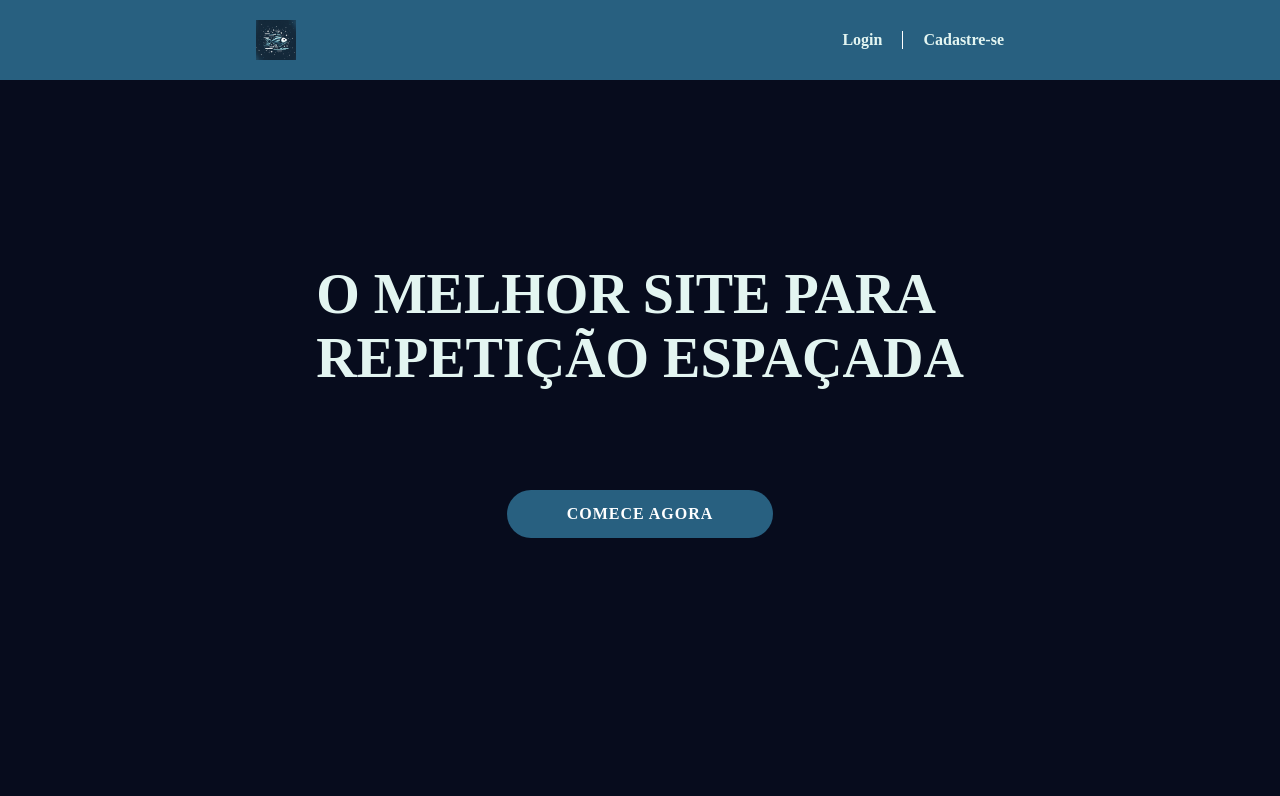
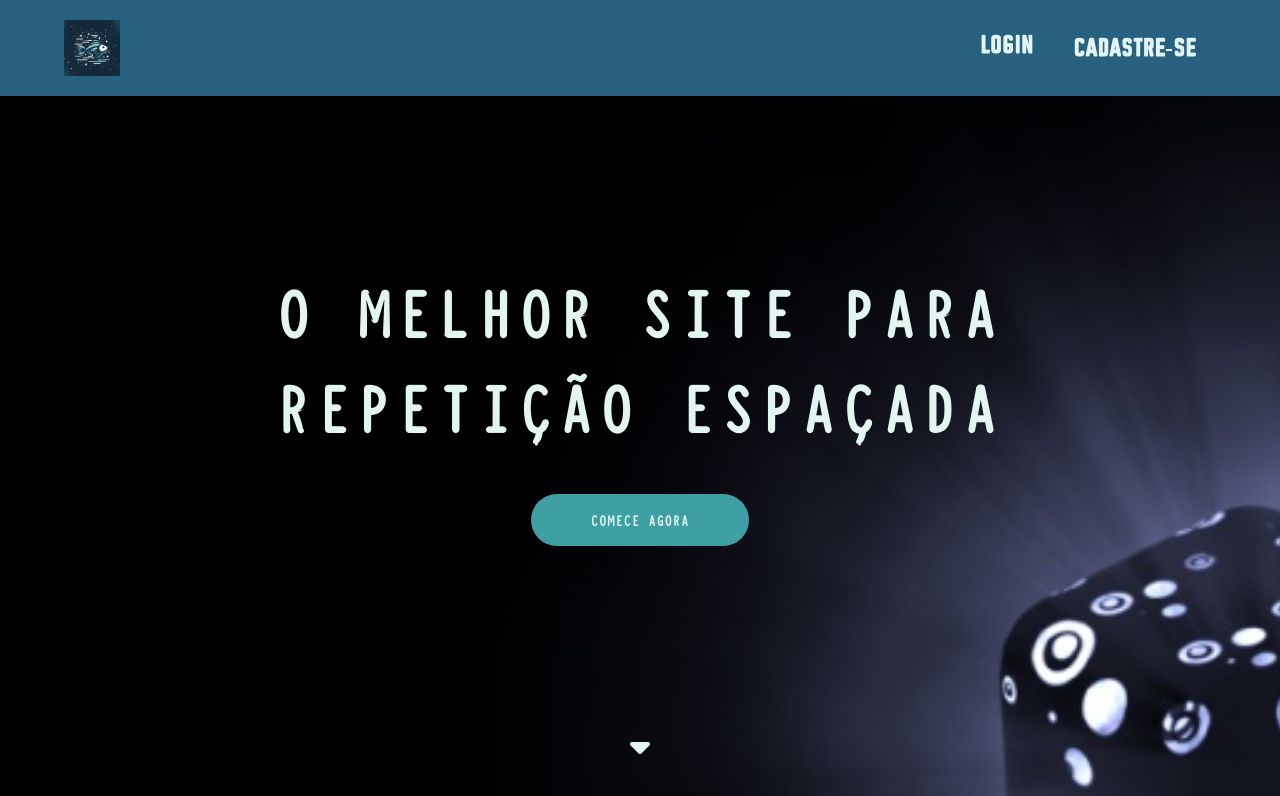
Before and after one commit to Cheolhyeol/KnightCoders_Volans, a plain HTML site: page Volans/index.html in a window 1280 px wide. Shown: the top 796 px of the page. Drawn offline with Linux system fonts and the light colour scheme.

Commit message:
Pending changes exported from your codespace

```diff
--- /dev/null
+++ b/Volans/Styles/index.css
@@ -0,0 +1,235 @@
+/*====================================================================*/
+/*                             Configs                                */
+/*====================================================================*/
+
+@import url('https://fonts.googleapis.com/css2?family=Anonymous+Pro:ital,wght@0,400;0,700;1,400;1,700&family=Anton&display=swap');
+
+@font-face
+{
+    font-family: F1;
+    src: url(./Fonts/TypewcondRegular.otf);
+}
+@font-face {
+	font-family: F2;
+	src: url(./Fonts/Paparazzi.ttf);
+}
+
+:root
+{
+	--Vermelho1: #bc5960;
+	--Vermelho2: #913a52;
+	--Vermelho3: #632240;
+	--Vermelho4: #3d1430;
+	--Amarelo1: #eee98a;
+	--Amarelo2: #e2b570;
+	--Verde1: #b7d974;
+	--Verde2: #5da75d;
+	--Verde3: #39755c;
+	--Verde4: #285454;
+	--Verde5: #1f394d;
+	--Azul1: #86e0ce;
+	--Azul2: #3fa0a4;
+	--Azul3: #286080;
+	--Azul4: #192d50;
+	--Azul5: #191b3f;
+	--Ciano1: #e3f5f1;
+	--Ciano2: #81afb5;
+	--Ciano3: #446374;
+	--Ciano4: #32495f;
+	--Ciano5: #182e41;
+	--Roxo1: #9f3c91;
+	--Roxo2: #452060;
+	--Roxo3: #291546;
+	--Roxo4: #070c1d;
+}
+*
+{
+    margin: 0;
+    padding: 0;
+
+    box-sizing: border-box;
+	list-style: none;
+}
+body
+{
+	background-image: url(./Images/4d-wallpaper-1024x576.jpg);
+
+	background-size:cover;
+}
+
+
+/*====================================================================*/
+/*                             NAVBAR                                 */
+/*====================================================================*/
+
+
+#navbar
+{
+	background-color: var(--Azul3);
+	color: var(--Ciano1);
+
+	top: 0;
+	width: 100%;
+
+	display: flex;
+	justify-content: center;
+	position: fixed;
+}
+#navbar .navbar-container
+{
+	width: 90%;
+	padding: 20px 0;
+
+	display: flex;
+	align-items: center;
+	justify-content: space-between;
+}
+
+.logo
+{
+	height: 3.5rem;
+	width: auto;
+}
+
+#navbar .navbar-container ul, a
+{
+	color: var(--Ciano1);
+
+	display: flex;
+	list-style: none;
+    text-decoration: none;
+	font-weight: bold;
+}
+a
+{
+	padding: 0 20px;
+
+	font-size: 1.5rem;
+	font-family: F2;
+	letter-spacing: 0px;
+
+	transition: all 300ms ease;
+}
+a:hover
+{
+	color:var(--Roxo4);
+
+	transform:translateY(-3px);
+
+	cursor: pointer;
+}
+
+/*====================================================================*/
+/*                             ShowCase                               */
+/*====================================================================*/
+
+
+#showcase
+{
+	color: var(--Ciano1);
+
+	margin-top: 33vh;
+
+	display: flex;
+	justify-content: center;
+	align-items: center;
+}
+#showcase .showcase-container
+{
+	display: flex;
+	flex-direction: column;
+	align-items: center;
+}
+
+.btn-primary
+{
+	background: var(--Azul2);
+	color: var(--Ciano1);
+
+	padding: 15px 60px;
+	border-radius: 30px;
+	letter-spacing: 1px;
+
+	text-transform: uppercase;
+	border: none;
+	font-weight: bold;
+
+	transition: all 300ms ease;
+}
+
+.btn-primary:hover
+{
+	background: var(--cor-secundaria);
+
+	padding-top: -20px;
+	color:red;
+	cursor: pointer;
+
+	transition: all 300ms ease;
+}
+
+#showcase .showcase-container h2
+{
+	font-size: 4.5rem;
+	letter-spacing: 0.5rem;
+	margin-bottom: 5vh;
+
+	font-family: F1;
+}
+#showcase .showcase-container button
+{
+	font-size: 1rem;
+	margin-bottom: 23vh;
+
+	font-family: F1;
+}
+#showcase .showcase-container i
+{
+	font-size: 2rem;
+	margin-bottom: 10vh;
+
+	animation-name: ScrollDown;
+	animation-duration: 50s;
+}
+#showcase .showcase-container i:hover
+{
+	font-size: 2rem;
+	margin-bottom: 10vh;
+}
+
+
+/*====================================================================*/
+/*                             ShowCard                               */
+/*====================================================================*/
+
+
+#showcard
+{
+    height: auto;
+    width: auto;
+    display: flex;
+    justify-content: center;
+}
+#showcard .showcard-container
+{
+    background-color: var(--Azul3);
+    color: var(--Ciano1);
+
+    height: auto;
+    width: 550px;
+    margin: 15px;
+    padding: 25px;
+    border-radius: 25px;
+}
+#showcard .showcard-container h2
+{
+    font-size: 4rem;
+
+    text-align: center;
+}
+#showcard .showcard-container p
+{
+    font-size: 30px;
+
+    font-family: F1;
+}
--- a/Volans/Volans/css/index.css
+++ /dev/null
@@ -1,136 +0,0 @@
-@import url('https://fonts.googleapis.com/css2?family=Anonymous+Pro:ital,wght@0,400;0,700;1,400;1,700&family=Anton&display=swap');
-
-@font-face {
-    font-family: Typewcond;
-    src: url("/fonts/typewcond_regular.otf")
-  }
-
-:root {
-    --cor-principal: #286080;
-    --cor-secundaria: #86E0CE;
-    --cor-principal-texto: #E3F5F1;
-    --cor-background: #070c1d;
-}
-* {
-    margin: 0;
-    padding: 0;
-    box-sizing: border-box;
-}
-
-/* Utility Classes */
-.btn-primary {
-	background: var(--cor-principal);
-	color: white;
-	text-transform: uppercase;
-	padding: 15px 60px;
-	border: none;
-	border-radius: 30px;
-	letter-spacing: 1px;
-	font-weight: bold;
-	transition: all 300ms ease;
-}
-
-.btn-primary:hover {
-	background: var(--cor-secundaria);
-	cursor: pointer;
-}
-
-.logo {
-	height: 40px;
-	width: auto;
-}
-
-body {
-    background-color: var(--cor-background);
-}
-#navbar {
-	display: flex;
-	background-color: var(--cor-principal);
-	color: var(--cor-principal-texto);
-	justify-content: center;
-	position: fixed;
-	top: 0;
-	width: 100%;
-}
-
-#navbar .navbar-container {
-	width: 60%;
-	display: flex;
-	align-items: center;
-	justify-content: space-between;
-	padding: 20px 0;
-}
-
-#navbar .navbar-container ul, a {
-	display: flex;
-	list-style: none;
-    color: var(--cor-principal-texto);
-    text-decoration: none;
-	font-weight: bold;
-}
-
-#navbar .navbar-container ul li {
-	padding: 0 20px;
-	transition: all 300ms ease;
-}
-
-#navbar .navbar-container ul li:hover {
-	cursor: pointer;
-}
-
-#navbar .navbar-container ul li:nth-child(1) {
-	border-right: 1px solid white;
-}
-/*showcase*/
-/* Showcase */
-#showcase {
-	height: 100vh;
-	display: flex;
-	justify-content: center;
-	align-items: center;
-	color: var(--cor-principal-texto);
-}
-
-#showcase .showcase-container {
-	display: flex;
-	flex-direction: column;
-	align-items: center;
-    gap: 100px;
-}
-
-#showcase .showcase-container h2 {
-	font-size: 3.5rem;
-    font-family: Typewcowd;
-}
-
-#showcase .showcase-container button {
-	font-size: 1rem;
-	font-family: Typewcowd;
-}
-
-/*showcard*/
-#showcard {
-    height: auto;
-    width: auto;
-    display: flex;
-    justify-content: center;
-}
-#showcard .showcard-container{
-    background-color: var(--cor-principal);
-    color: var(--cor-principal-texto);
-    height: auto;
-    width: 550px;
-    margin: 15px;
-    padding: 25px;
-    border-radius: 25px;
-}
-
-#showcard .showcard-container h2 {
-    font-size: 4rem;
-    text-align: center;
-}
-
-#showcard .showcard-container p {
-    font-size: 30px;
-    font-family: var(--fonte-texto-principal);
-}
--- a/Volans/Volans/html/index.html
+++ b/Volans/index.html
@@ -3,7 +3,8 @@
 <head>
     <meta charset="UTF-8">
     <meta name="viewport" content="width=device-width, initial-scale=1.0">
-    <link rel="stylesheet" href="/css/index.css">
+    <link rel="stylesheet" href="./Styles/index.css">
+    <script src="https://kit.fontawesome.com/57e90f6c4b.js" crossorigin="anonymous"></script>
     <title>Volans</title>
 </head>
 <body>
@@ -11,7 +12,7 @@
         <navbar id="navbar">
             <div class="navbar-container">
 
-                <img src="/imagens/logo-volans.jpg" alt="Logo Volans" class="logo">
+                <img src="./Styles/Images/Logo.jpg" alt="Logo Volans" class="logo">
                 <ul class="navbar-itens">
                     <li class="navbar-iten"><a href="">Login</a></li>
                     <li class="navbar-iten"><a href="">Cadastre-se</a></li>
@@ -24,6 +25,7 @@
 			<div class="showcase-container">
 				<h2>O MELHOR SITE PARA <br> REPETIÇÃO ESPAÇADA</h2>
 				<button class="btn-primary">COMECE AGORA</button>
+                <i class="fa-solid fa-caret-down"></i>
 			</div>
 		</div>
 
```
Also changed, not shown: Volans/Styles/Fonts/Paparazzi.ttf (added), Volans/Styles/Fonts/TypewcondRegular.otf (renamed from Volans/Volans/fonts/typewcond_regular.otf), Volans/Styles/Images/4d-wallpaper-1024x576.jpg (added), Volans/Styles/Images/Logo.jpg (renamed from Volans/Volans/imagens/logo-volans.jpg), Volans/Volans/fonts/typewcond_bold.otf (deleted), Volans/Volans/fonts/typewcond_demi.otf (deleted).
